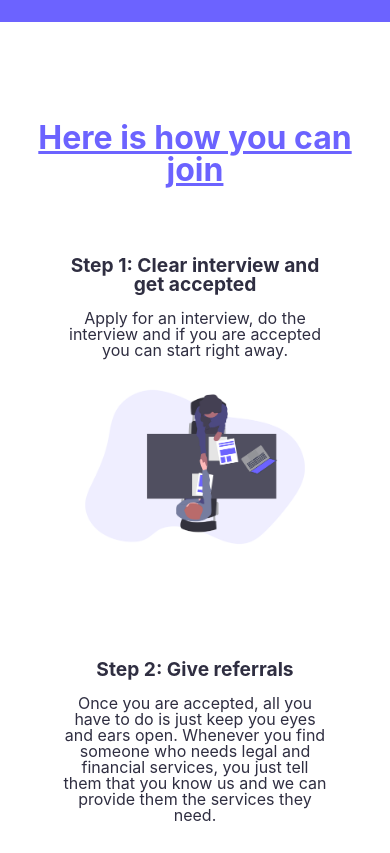
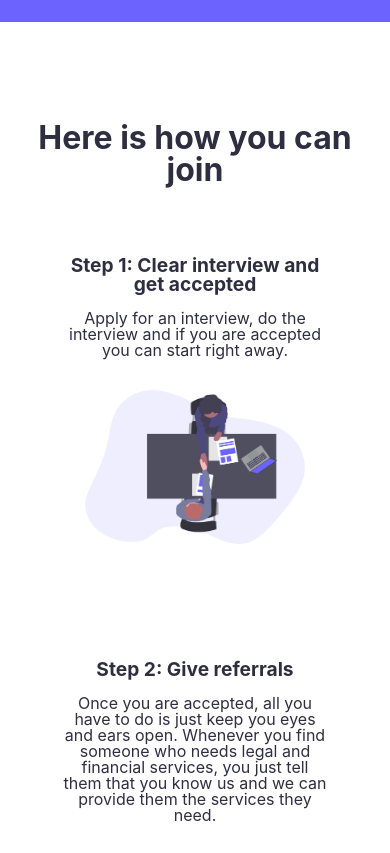
Before and after one commit to Anubhav311/lw_frontend, a React (Create React App) app: page / in a window 390 px wide. Shown: the part 1140-1993 px from the top of the page. Built offline with nearby package versions, Linux system fonts and the light colour scheme.

Commit message:
changed steps heading

```diff
--- a/src/App.css
+++ b/src/App.css
@@ -196,7 +196,6 @@
     margin-bottom: 20px;
     text-decoration: underline;
     margin-bottom: 30px;
-    /* color: #2F2E41; */
 }
 
 /*Steps*/
@@ -208,8 +207,13 @@
 
 .steps-heading {
     margin-bottom: 70px;
-    color: #6C63FF;
-    text-decoration: underline;
+    font-size: 3rem;
+}
+
+@media (max-width: 700px) {
+    .steps-heading {
+        font-size: 2rem;
+    }
 }
 
 .step {
```
